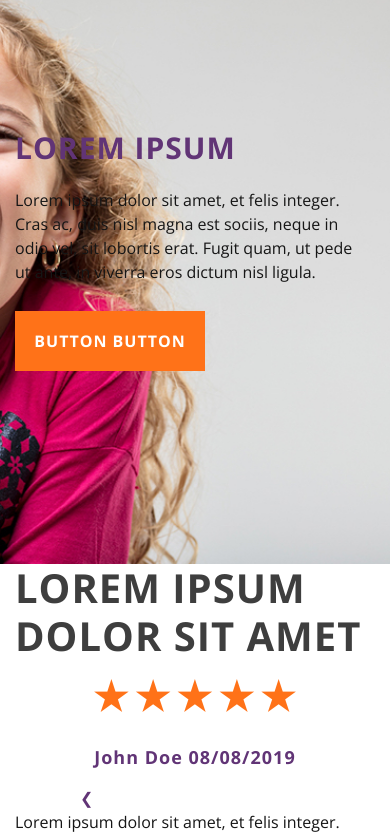
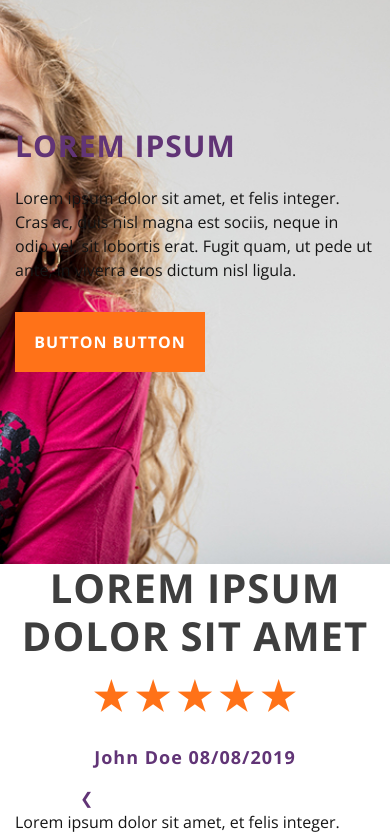
Before and after one commit to ksrawr/rg-frontend-challenge, a React app: page / in a window 390 px wide. Shown: the part 2778-3615 px from the top of the page. Built offline with nearby package versions, Linux system fonts and the light colour scheme.

Commit message:
fixes responsiveness on xs screens

```diff
--- a/src/css/style.css
+++ b/src/css/style.css
@@ -273,8 +273,8 @@ img {
 }
 
 .rightage__description {
-  width: 352px;
-  height: 93px;
+  /* width: 352px;
+  height: 93px; */
   font-size: 16px;
   color: #161616;
   font-family: "Open Sans", sans-serif;
@@ -446,6 +446,14 @@ img {
   .hero__title {
     font-size: 44px;
   }
+
+  .review__subject {
+    text-align: center;
+  }
+
+  .col--offset-2 {
+    margin: 0;
+  }
 }
 
 @media only screen and (max-width: 992px) {
--- a/src/screens/RightAgeContainer.js
+++ b/src/screens/RightAgeContainer.js
@@ -2,14 +2,22 @@ import React from 'react';
 
 const RightAgeContainer = () => {
   return (
-    <div className="section__rightage">
+    <div className="section__rightage row__rightage">
       <div className="container-fluid">
-        <div className="row row__rightage">
-          <div className="col-lg-3 offset-lg-7 col-md-12 col-sm-12 col-xs-12">
-              <h3 className="title title--purple mb-3">LOREM IPSUM</h3>
+        <div className="row">
+          <div className="col-lg-3 offset-lg-7 col-md-4 offset-md-7 col-sm-6 offset-sm-6 col-xs-6 offset-xs-6">
+            <h3 className="title title--purple mb-3">LOREM IPSUM</h3>
+          </div>
+        </div>
+        <div className="row">
+          <div className="col-lg-3 offset-lg-7 col-md-4 offset-md-7 col-sm-6 offset-sm-6 col-xs-6 offset-xs-6">
               <p className="rightage__description">
                 Lorem ipsum dolor sit amet, et felis integer. Cras ac, duis nisl magna est sociis, neque in odio vel, sit lobortis erat. Fugit quam, ut pede ut ante, in viverra eros dictum nisl ligula.
               </p>
+            </div>
+          </div>
+          <div className="row">
+            <div className="col-lg-3 offset-lg-7 col-md-3 offset-md-7 col-sm-6 offset-sm-6 col-xs-6 offset-xs-6">
               <button className="btn__rg--large btn__rg--orange"><span className="btn__rg--text">BUTTON BUTTON</span></button>
             </div>
           </div>
```
